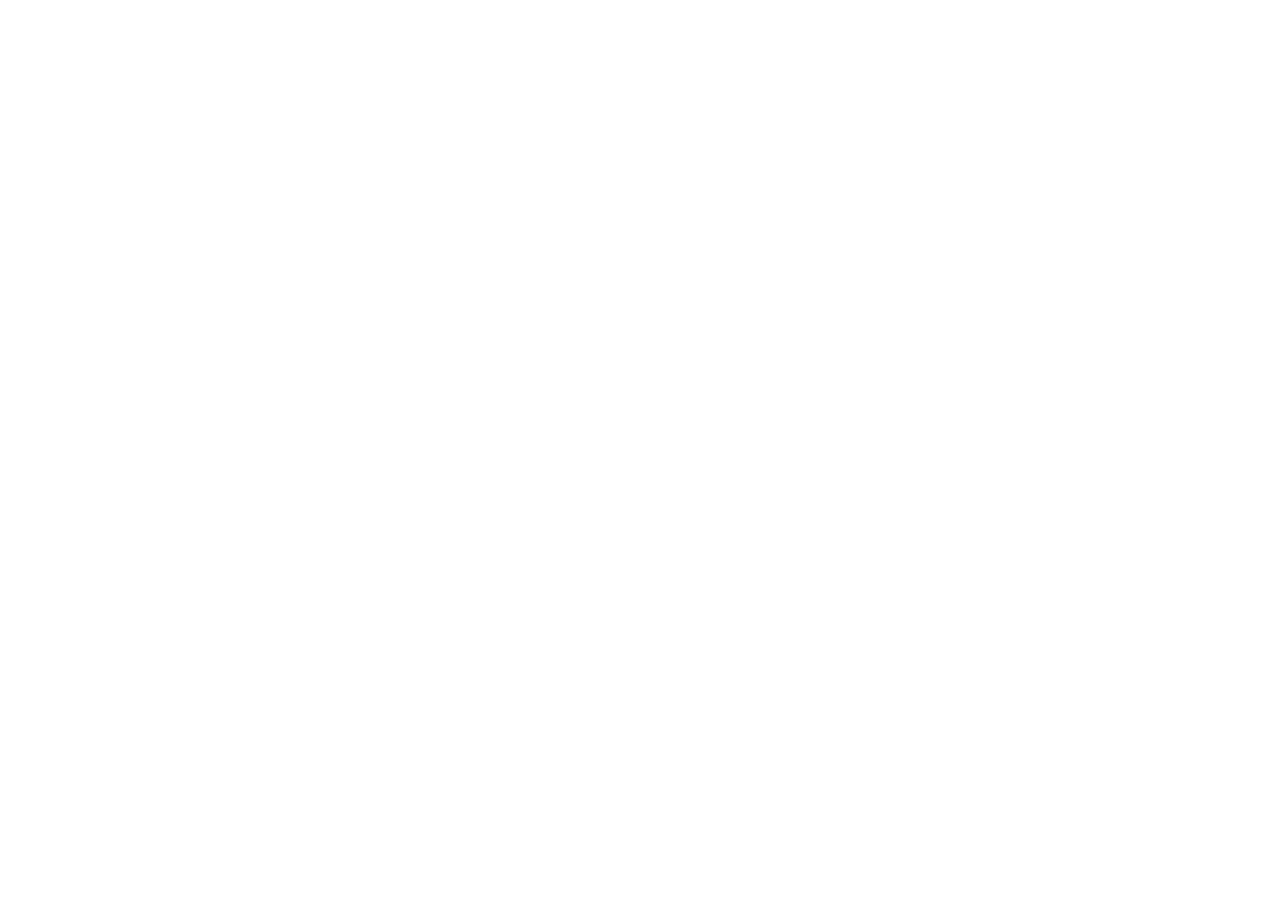
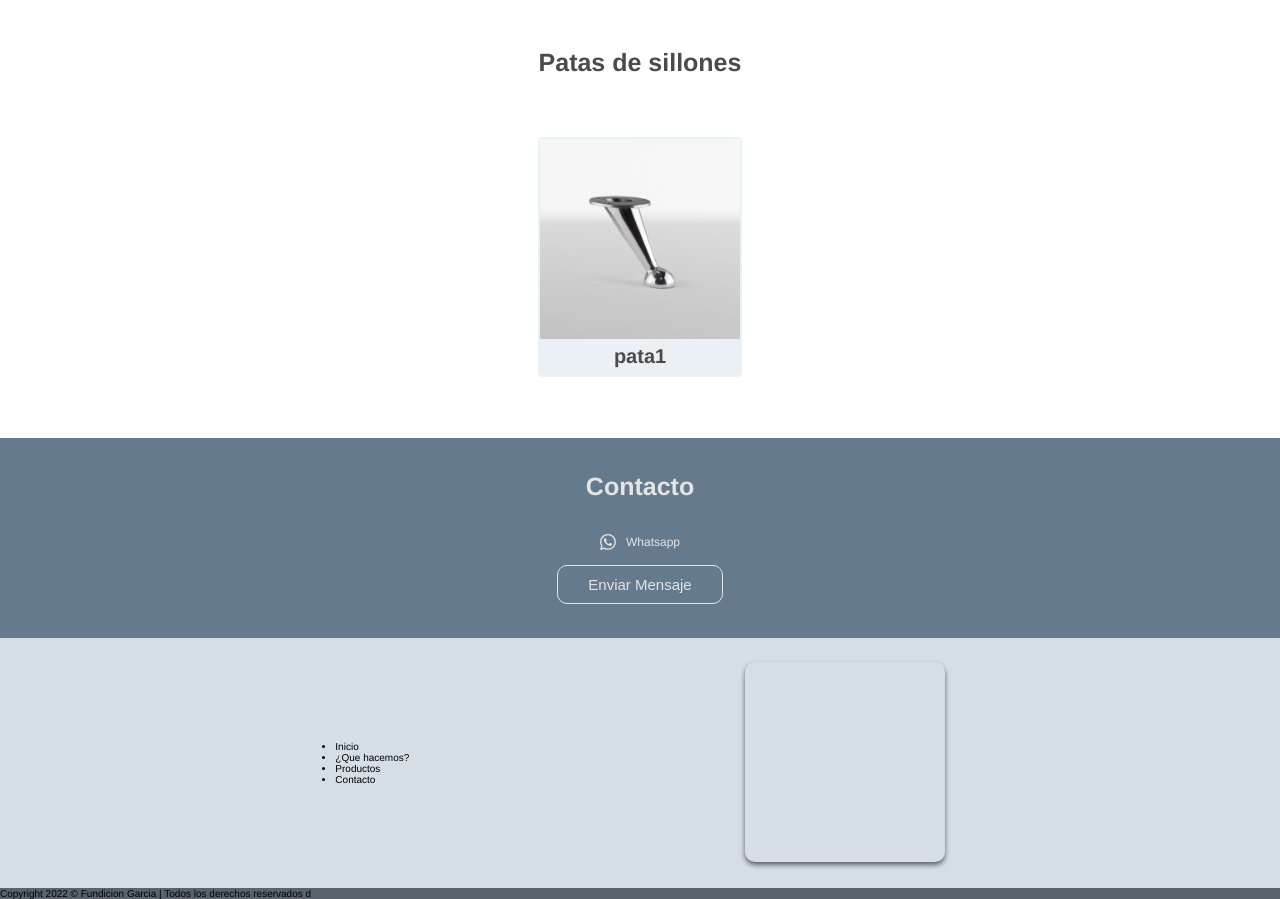
Before and after one commit to ivancard/fundiciongarcia, a React (Vite) app: page / in a window 1280 px wide. Shown: the part 1560-2459 px from the top of the page. Before the commit the page ends 1478 px from the top, so only its background shows below. Built offline with nearby package versions, Linux system fonts and the light colour scheme; grey boxes are pictures that could not be loaded.

Commit message:
sections added

```diff
--- /dev/null
+++ b/src/Components/Contact/contact.scss
@@ -0,0 +1,42 @@
+.contact-container {
+    background-color: #667a8e;
+    height: 200px;
+    display: flex;
+    flex-direction: column;
+    justify-content: space-evenly;
+    align-items: center;
+    h3 {
+        // background-color: aqua;
+        font-size: 2.5rem;
+        color: #e4e4e4;
+        text-align: center;
+    }
+    div {
+        width: fit-content;
+        align-items: center;
+        display: flex;
+        flex-direction: column;
+        p {
+            display: flex;
+            align-items: center;
+            margin-bottom: 15px;
+
+            svg {
+                margin-right: 10px;
+                margin-top: 0;
+            }
+            span {
+                color: #e4e4e4;
+                font-size: 1.2rem;
+            }
+        }
+        button {
+            color: #e4e4e4;
+            background-color: transparent;
+            border: 1px solid #e4e4e4;
+            padding: 10px 30px;
+            border-radius: 10px;
+            font-size: 1.5rem;
+        }
+    }
+}
--- /dev/null
+++ b/src/Components/Contact/index.jsx
@@ -0,0 +1,23 @@
+import './contact.scss';
+export const Contact = () => {
+    return (
+        <div className='contact-container'>
+            <h3>Contacto</h3>
+            <div>
+                <p>
+                    <svg
+                        xmlns='http://www.w3.org/2000/svg'
+                        width='16'
+                        height='16'
+                        fill='#e4e4e4'
+                        className='bi bi-whatsapp'
+                        viewBox='0 0 16 16'>
+                        <path d='M13.601 2.326A7.854 7.854 0 0 0 7.994 0C3.627 0 .068 3.558.064 7.926c0 1.399.366 2.76 1.057 3.965L0 16l4.204-1.102a7.933 7.933 0 0 0 3.79.965h.004c4.368 0 7.926-3.558 7.93-7.93A7.898 7.898 0 0 0 13.6 2.326zM7.994 14.521a6.573 6.573 0 0 1-3.356-.92l-.24-.144-2.494.654.666-2.433-.156-.251a6.56 6.56 0 0 1-1.007-3.505c0-3.626 2.957-6.584 6.591-6.584a6.56 6.56 0 0 1 4.66 1.931 6.557 6.557 0 0 1 1.928 4.66c-.004 3.639-2.961 6.592-6.592 6.592zm3.615-4.934c-.197-.099-1.17-.578-1.353-.646-.182-.065-.315-.099-.445.099-.133.197-.513.646-.627.775-.114.133-.232.148-.43.05-.197-.1-.836-.308-1.592-.985-.59-.525-.985-1.175-1.103-1.372-.114-.198-.011-.304.088-.403.087-.088.197-.232.296-.346.1-.114.133-.198.198-.33.065-.134.034-.248-.015-.347-.05-.099-.445-1.076-.612-1.47-.16-.389-.323-.335-.445-.34-.114-.007-.247-.007-.38-.007a.729.729 0 0 0-.529.247c-.182.198-.691.677-.691 1.654 0 .977.71 1.916.81 2.049.098.133 1.394 2.132 3.383 2.992.47.205.84.326 1.129.418.475.152.904.129 1.246.08.38-.058 1.171-.48 1.338-.943.164-.464.164-.86.114-.943-.049-.084-.182-.133-.38-.232z' />
+                    </svg>
+                    <span>Whatsapp</span>
+                </p>
+                <button>Enviar Mensaje</button>
+            </div>
+        </div>
+    );
+};
--- /dev/null
+++ b/src/Components/Feet/feet.scss
@@ -0,0 +1,38 @@
+.feet-container {
+    height: 400px;
+    background-color: white;
+    margin-bottom: 40px;
+    h3 {
+        color: #4b4b4b;
+        font-size: 2.5rem;
+        text-align: center;
+        padding-top: 50px;
+        padding-bottom: 10px;
+    }
+    .card-patas-container {
+        margin-top: 50px;
+        width: 100%;
+        height: 240px;
+        display: flex;
+        justify-content: center;
+        .card-pata {
+            background-color: #ebf0f5;
+            border-radius: 5px;
+            display: flex;
+            flex-direction: column;
+            padding: 2px;
+            width: min-content;
+            align-items: center;
+            img {
+                min-width: 200px;
+                width: 200px;
+            }
+            h5 {
+                color: #4b4b4b;
+                width: fit-content;
+                font-size: 2rem;
+                padding-top: 6px;
+            }
+        }
+    }
+}
--- /dev/null
+++ b/src/Components/Feet/index.jsx
@@ -0,0 +1,15 @@
+import pata1 from '../../assets/img/pata-1-low.jpg';
+import './feet.scss';
+export const Feet = () => {
+    return (
+        <div className='feet-container'>
+            <h3>Patas de sillones</h3>
+            <div className='card-patas-container'>
+                <div className='card-pata'>
+                    <img src={pata1} alt='pata1' />
+                    <h5>pata1</h5>
+                </div>
+            </div>
+        </div>
+    );
+};
--- /dev/null
+++ b/src/Components/Footer/footer.scss
@@ -0,0 +1,16 @@
+.pre-footer-container {
+    background-color: #d5dde5;
+    height: 250px;
+    display: flex;
+    align-items: center;
+    justify-content: space-evenly;
+    .map-iframe {
+        width: 200px;
+        height: 200px;
+        border-radius: 10px;
+        box-shadow: 0px 3px 5px #0000008f;
+    }
+}
+footer {
+    background-color: #58636e;
+}
--- /dev/null
+++ b/src/Components/Footer/index.jsx
@@ -0,0 +1,42 @@
+import './footer.scss';
+export const Footer = () => {
+    return (
+        <>
+            <section className='pre-footer-container'>
+                <div className='links'>
+                    <nav>
+                        <ul>
+                            <li>
+                                <a>Inicio</a>
+                            </li>
+                            <li>
+                                <a>¿Que hacemos?</a>
+                            </li>
+                            <li>
+                                <a>Productos</a>
+                            </li>
+                            <li>
+                                <a>Contacto</a>
+                            </li>
+                        </ul>
+                    </nav>
+                </div>
+                <div className='map'>
+                    <iframe
+                        src='https://www.google.com/maps/embed?pb=!1m18!1m12!1m3!1d1640.524881847848!2d-58.4241749417098!3d-34.67869348937937!2m3!1f0!2f0!3f0!3m2!1i1024!2i768!4f13.1!3m3!1m2!1s0x95bccc7b562d81cb%3A0x7d4723424af99161!2sViamonte%203354%2C%20B1824LMO%20Valent%C3%ADn%20Alsina%2C%20Provincia%20de%20Buenos%20Aires!5e0!3m2!1ses!2sar!4v1653518830816!5m2!1ses!2sar'
+                        width='600'
+                        className='map-iframe'
+                        height='450'
+                        style={{ border: 0 }}
+                        allowFullScreen=''
+                        loading='lazy'
+                        referrerPolicy='no-referrer-when-downgrade'></iframe>
+                </div>
+            </section>
+            <footer>
+                Copyright 2022 © Fundicion Garcia | Todos los derechos
+                reservados d
+            </footer>
+        </>
+    );
+};
--- a/src/Components/WhatDo/CardProcess/card-process.scss
+++ b/src/Components/WhatDo/CardProcess/card-process.scss
@@ -3,8 +3,8 @@
 $font-light: #707070;
 $font-white: #e4e4e4;
 
-.card-process-container{
-    background-color: #446D98;
+.card-process-container {
+    background-color: #446d98;
     // padding:  20px 10px;
     min-height: 6rem;
     margin: 20px 50px;
@@ -14,7 +14,7 @@
     flex-direction: column;
     justify-content: space-evenly;
     align-items: center;
-    p{
+    p {
         font-weight: lighter;
     }
 }
--- a/src/Components/WhatDo/Products/products.scss
+++ b/src/Components/WhatDo/Products/products.scss
@@ -1,11 +1,13 @@
-.products-container{
-    background-color: #EBF0F5;
+.products-container {
+    background-color: #ebf0f5;
     margin-top: 20px;
     padding-top: 20px;
-    h3{
+    padding-bottom: 40px;
+    h3 {
         font-size: 2.5rem;
         text-align: center;
         margin-bottom: 25px;
         color: #4b4b4b;
+        padding-top: 10px;
     }
 }
--- a/src/Components/WhatDo/index.jsx
+++ b/src/Components/WhatDo/index.jsx
@@ -3,7 +3,7 @@
 
 export const WhatDo = () => {
     return (
-        <section>
+        <section className='wwd-container'>
             <div>
                 <h2 className='what-do-title'>¿Qué hacemos?</h2>
                 <p className='what-do-p'>
--- a/src/Components/WhatDo/what-do.scss
+++ b/src/Components/WhatDo/what-do.scss
@@ -2,7 +2,9 @@
 $font-bold: #4b4b4b;
 $font-light: #707070;
 $font-white: #e4e4e4;
-
+.wwd-container {
+    padding-bottom: 10px;
+}
 .what-do-title {
     margin-top: 3rem;
     text-align: center;
--- a/src/main.jsx
+++ b/src/main.jsx
@@ -1,5 +1,8 @@
 import React from 'react';
 import ReactDOM from 'react-dom/client';
+import { Contact } from './Components/Contact';
+import { Feet } from './Components/Feet';
+import { Footer } from './Components/Footer';
 
 import { HeaderPage } from './Components/HeaderPage';
 import { WhatDo } from './Components/WhatDo';
@@ -11,6 +14,9 @@
         <main>
             <WhatDo />
             <Products />
+            <Feet />
+            <Contact />
+            <Footer />
         </main>
     </>
 );
```
Also changed, not shown: src/assets/img/pata-1-low.jpg (added).
